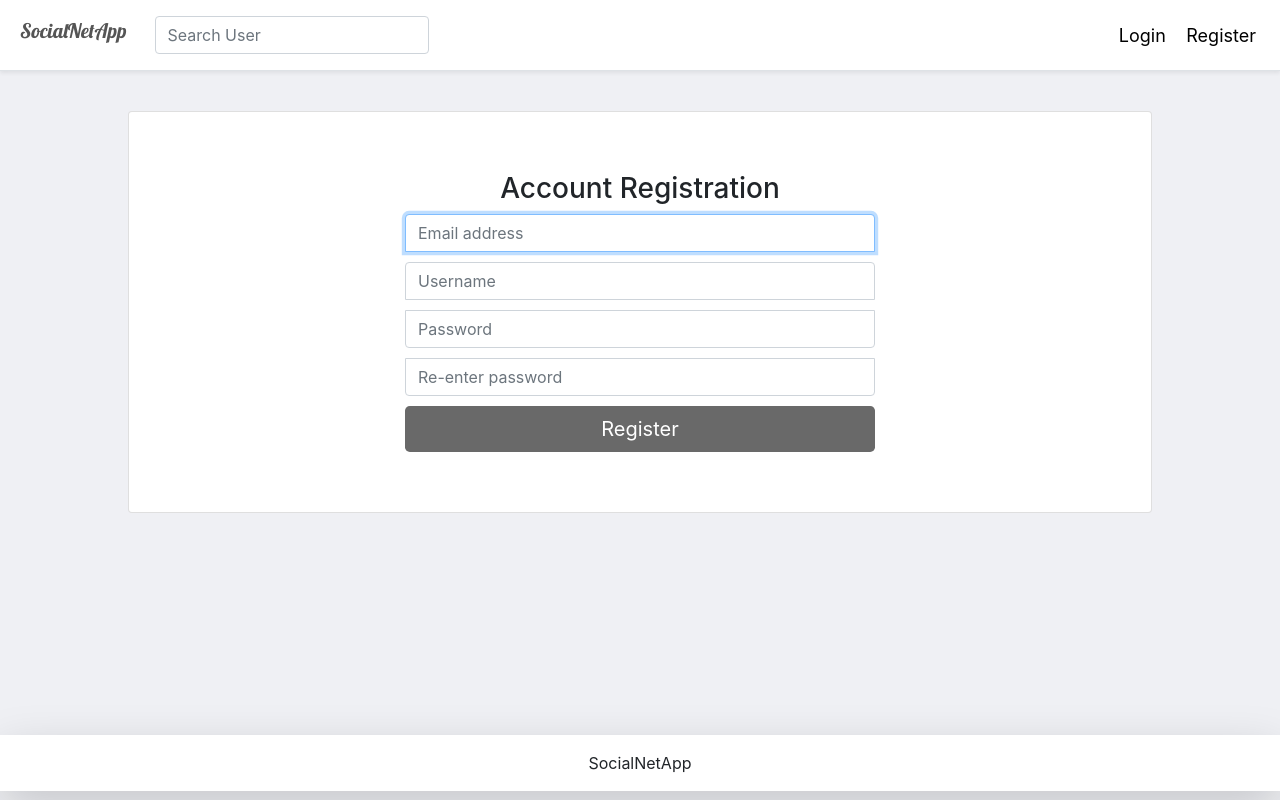
After one commit to Kwang-Kian-Hui/Advanced-Web-Development-Final-Coursework, a Django app: page /register/ in a window 1280 px wide. The commit adds this page. Run offline with Django 3.2, Linux system fonts and the light colour scheme; some libraries are stand-ins or nearby versions.

Commit message:
registration form, validations, views

```diff
--- a/src/SocialNetApp/urls.py
+++ b/src/SocialNetApp/urls.py
@@ -18,10 +18,13 @@ from django.urls import path
 from django.conf import settings
 from django.conf.urls.static import static
 from base import views as bviews
+from users import views as uviews
+
 
 urlpatterns = [
     path('', bviews.home_page, name='home'),
     path('admin/', admin.site.urls),
+    path('register/', uviews.registration_view, name="register")
 ]
 
 urlpatterns += static(settings.STATIC_URL, document_root=settings.STATIC_ROOT)
--- a/src/templates/header.html
+++ b/src/templates/header.html
@@ -2,7 +2,7 @@
 <div class="d-flex p-3 bg-white border-bottom shadow-sm">
     <div class="d-md-flex flex-row flex-grow-1 align-items-center">
         <h5 class="font-weight-normal justify-content-start">
-            <a class="p-1 logo-text" href="{% url 'home %'}">SocialNetApp</a>
+            <a class="p-1 logo-text" href="{% url 'home' %}">SocialNetApp</a>
         </h5>
         <form class="ml-4 search-bar justify-content-start">
             <input type="text" class="form-control" name="search_user" id="user_q" placeholder="Search User">
@@ -43,7 +43,7 @@
                     </div>
                 {% else %}
                     <a class="p-2 text-group-2" href="#">Login</a>
-                    <a class="p-2 text-group-2" href="#">Register</a>
+                    <a class="p-2 text-group-2" href="{% url 'register' %}">Register</a>
                 {% endif %}
             </nav>
         </div>
--- a/src/templates/static/base_css.html
+++ b/src/templates/static/base_css.html
@@ -7,6 +7,9 @@
 		--text-black-700: #555555;
 		--text-black-600: #666666;
 		--text-black-300: #bbbbbb;
+		--btn-color: dimgrey;
+		--btn-color-hover: darkgray;
+
 	}
 
 	.main{
--- /dev/null
+++ b/src/users/templates/users/register.html
@@ -0,0 +1,88 @@
+{% extends 'base.html' %}
+{% load static %}
+
+{% block content %}
+
+<!-- redesign this -->
+
+<style type="text/css">
+.login-card{
+    width: 100%;
+    height: 100%;
+    max-width: 80vw;
+    max-height: 75vh;
+    margin-top: 5vh;
+    /* margin: auto; */
+}
+.card-body{
+    margin: 5vh 20vw;
+    align-items: center;
+}
+.login-form input[type="email"] {
+    margin-bottom: 10px;
+    border-bottom-right-radius: 0;
+    border-bottom-left-radius: 0;
+}
+.login-form input[type="username"] {
+    margin-bottom: 10px;
+    border-bottom-right-radius: 0;
+    border-bottom-left-radius: 0;
+}
+.login-form input[type="password"] {
+    margin-bottom: 10px;
+    border-top-left-radius: 0;
+    border-top-right-radius: 0;
+}
+.title-text{
+    text-align: center;
+}
+.btn{
+    background-color: var(--btn-color);
+    border: none;
+}
+.btn:hover{
+    background-color: var(--btn-color-hover);
+}
+</style>
+
+<div class="container-fluid">
+	<div class="row justify-content-center">
+		<div class="card login-card">
+		  <div class="card-body">
+		    <form class="login-form" method="post">{% csrf_token %}
+				<!-- <div class="d-flex flex-column pb-3">
+				<img class="img-fluid mx-auto d-block" src="{% static 'codingwithmitch/logo_250_250_transparent.png' %}" alt="codingwithmitch logo" width="72" height="72">
+				</div> -->
+                <h3 class="title-text">Account Registration</h3>
+				<input type="email" name="email" id="inputEmail" class="form-control" placeholder="Email address" required autofocus>
+
+				<input type="username" name="username" id="inputUsername" class="form-control" placeholder="Username" required>
+
+				<input type="password" name="password1" id="inputPassword1" class="form-control" placeholder="Password" required>
+
+				<input type="password" name="password2" id="inputPassword2" class="form-control" placeholder="Re-enter password" required>
+
+				{% for field in registration_form %}
+				<p>
+				{% for error in field.errors %}
+				<p style="color: red">{{ error }}</p>
+				{% endfor %}
+				</p>
+				{% endfor %}
+				{% if registration_form.non_field_errors %}
+				<div style="color: red">
+					<p>{{registration_form.non_field_errors}}</p>
+				</div>
+
+				{% endif %}
+
+				<button class="btn btn-lg btn-primary btn-block" type="submit">Register</button>
+
+				</form>
+		  </div>
+		</div>
+
+	</div>
+</div>
+
+{% endblock content %}
--- a/src/users/views.py
+++ b/src/users/views.py
@@ -1,3 +1,29 @@
-from django.shortcuts import render
+from django.shortcuts import render, redirect
+from django.http import HttpResponse
+from django.contrib.auth import login, authenticate
 
-# Create your views here.
+from users.forms import UserRegistrationForm
+
+def registration_view(request, *args, **kwargs):
+    user = request.user
+
+    if user.is_authenticated:
+        return HttpResponse(f"You are already logged in as {user.email}.")
+    context = {}
+
+    if request.POST:
+        form = UserRegistrationForm(request.POST)
+        if form.is_valid():
+            form.save()
+            email = form.cleaned_data.get('email').lower()
+            password = form.cleaned_data.get('password1')
+            user = authenticate(email=email, password=password)
+            login(request, user)
+            destination = kwargs.get("next")
+            if destination:
+                return redirect(destination)
+            # redirect(path_name) as defined in urls.py
+            return redirect("home")
+        else:
+            context['registration_form'] = form
+    return render(request, 'users/register.html', context)
```
Also changed, not shown: src/users/forms.py (added, +32 -0 lines), src/db.sqlite3.
